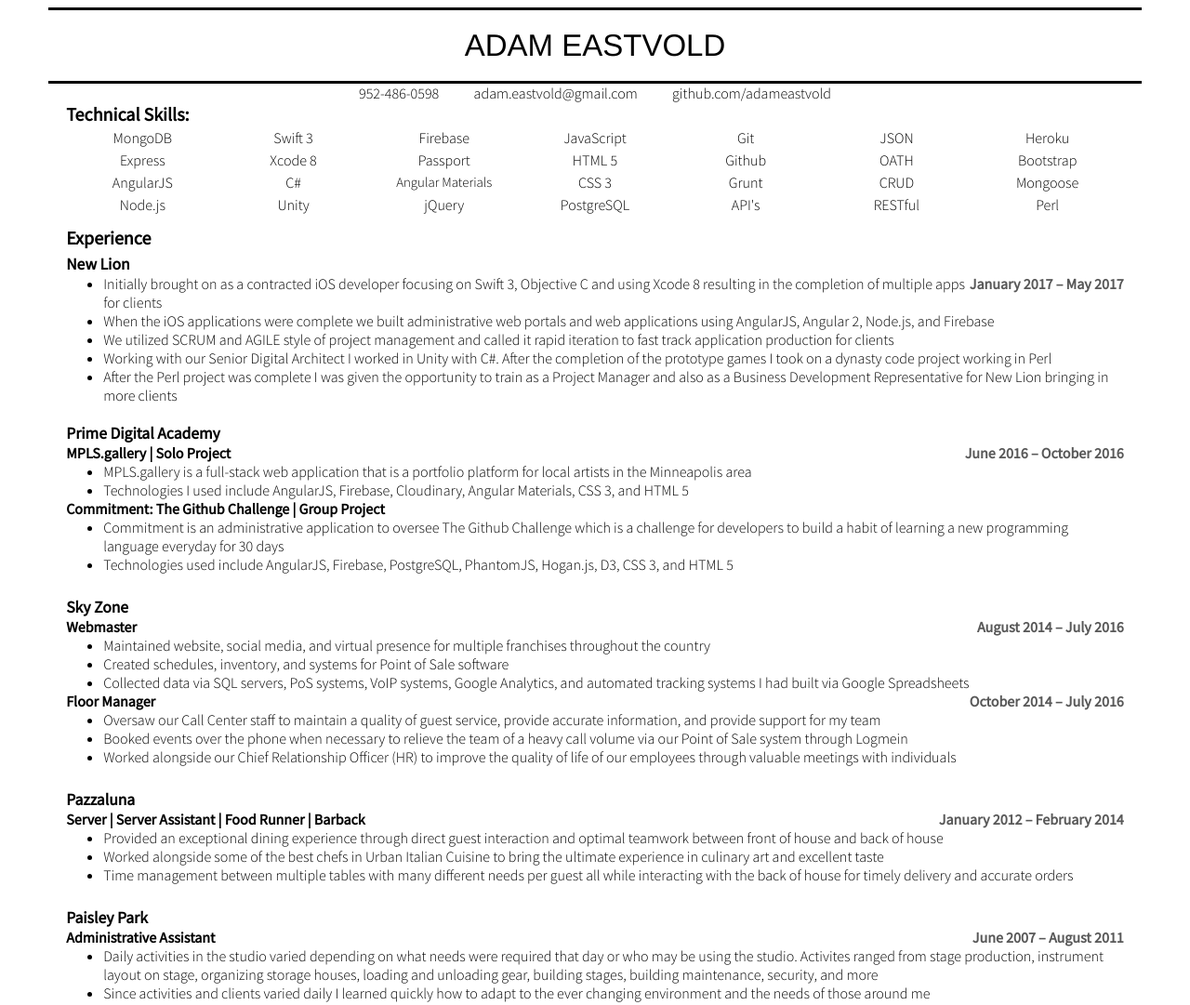
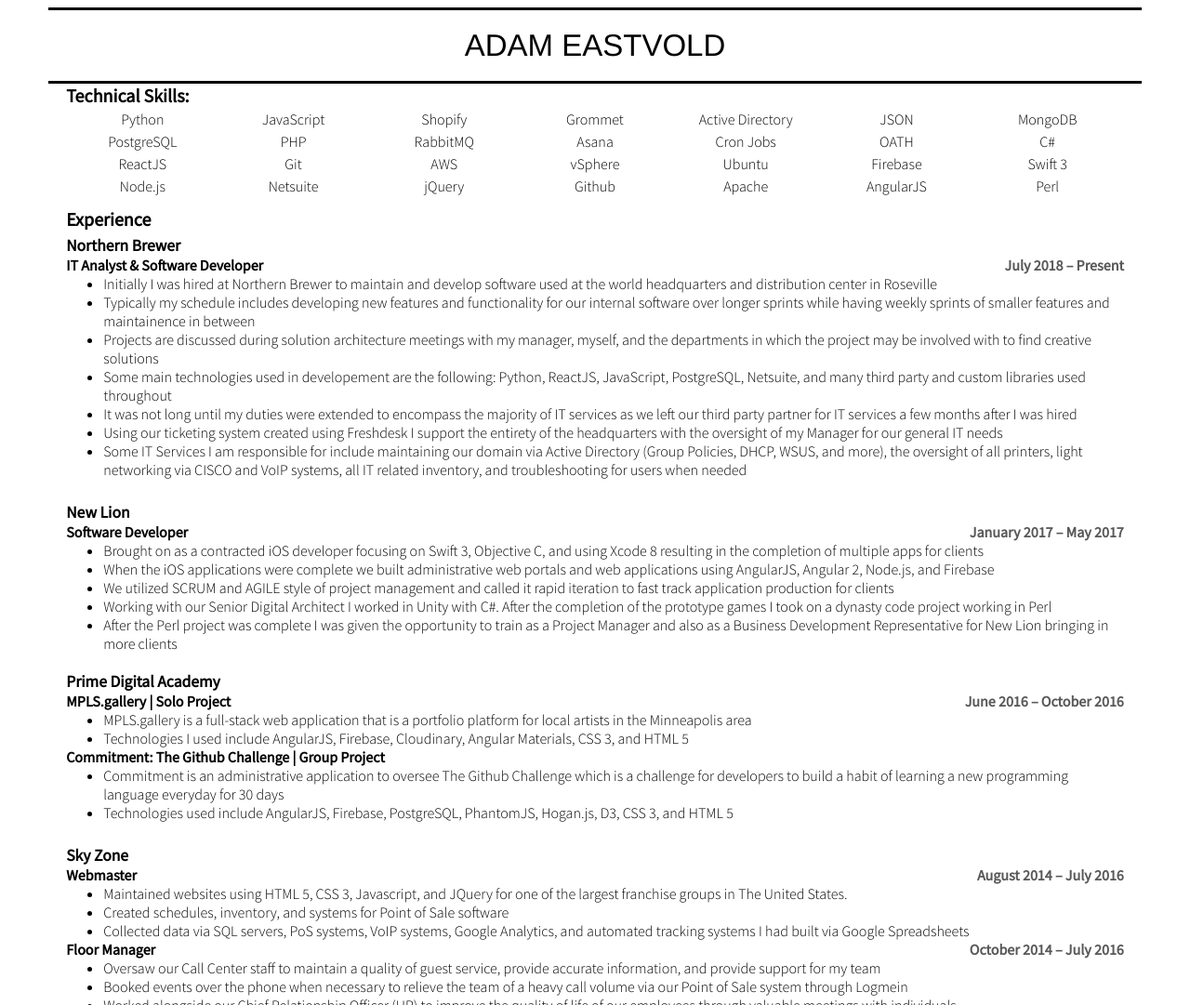
Before and after one commit to adameastvold/_resume, a plain HTML site: page index.html in a window 1280 px wide. Shown: the top 1081 px of the page at 93% size. Drawn offline with Linux system fonts and the light colour scheme.

Commit message:
Updated resume 2019

```diff
--- a/index.html
+++ b/index.html
@@ -11,59 +11,72 @@
         <main>
             <aside>
                 <ul class="contactInfo">
-                    <li><a href="tel:+19524860598">952-486-0598</a></li>
-                    <li><a href="mailto:adam.eastvold@gmail.com">adam.eastvold@gmail.com</a></li>
-                    <li><a target="_blank" href="https://github.com/adameastvold">github.com/adameastvold</a></li>
+                    <!-- <li><a href="tel:+19524860598">952-486-0598</a></li>
+                    <li><a href="mailto:adam.eastvold@gmail.com">adam.eastvold@gmail.com</a></li> -->
+                    <!-- <li><a target="_blank" href="https://github.com/adameastvold">github.com/adameastvold</a></li> -->
                 </ul>
             </aside>
             <section>
                 <h2>Technical Skills:</h2>
                 <table class="skills">
                     <tr>
+                        <td>Python</td>
+                        <td>JavaScript</td>
+                        <td>Shopify</td>
+                        <td>Grommet</td>
+                        <td>Active Directory</td>
+                        <td>JSON</td>
                         <td>MongoDB</td>
-                        <td>Swift 3</td>
-                        <td>Firebase</td>
-                        <td>JavaScript</td>
-                        <td>Git</td>
-                        <td>JSON</td>
-                        <td>Heroku</td>
                     </tr>
                     <tr>
-                        <td>Express</td>
-                        <td>Xcode 8</td>
-                        <td>Passport</td>
-                        <td>HTML 5</td>
-                        <td>Github</td>
+                        <td>PostgreSQL</td>
+                        <td>PHP</td>
+                        <td>RabbitMQ</td>
+                        <td>Asana</td>
+                        <td>Cron Jobs</td>
                         <td>OATH</td>
-                        <td>Bootstrap</td>
+                        <td>C#</td>
                     </tr>
                     <tr>
-                        <td>AngularJS</td>
-                        <td>C#</td>
-                        <td id="aM">Angular Materials</td>
-                        <td>CSS 3</td>
-                        <td>Grunt</td>
-                        <td>CRUD</td>
-                        <td>Mongoose</td>
+                        <td>ReactJS</td>
+                        <td>Git</td>
+                        <td>AWS</td>
+                        <td>vSphere</td>
+                        <td>Ubuntu</td>
+                        <td>Firebase</td>
+                        <td>Swift 3</td>
                     </tr>
                     <tr>
                         <td>Node.js</td>
-                        <td>Unity</td>
+                        <td>Netsuite</td>
                         <td>jQuery</td>
-                        <td>PostgreSQL</td>
-                        <td>API's</td>
-                        <td>RESTful</td>
+                        <td>Github</td>
+                        <td>Apache</td>
+                        <td>AngularJS</td>
                         <td>Perl</td>
                     </tr>
                 </table>
 
 
                 <h1 class="experience"> Experience </h1>
-
+                <p class="place">Northern Brewer</p>
+                <div class="title">IT Analyst & Software Developer</div>
+                <time datetime="2018-07-5/2019-09-5"> July 2018 &ndash; Present </time>
+                <ul>
+                    <li>Initially I was hired at Northern Brewer to maintain and develop software used at the world headquarters and distribution center in Roseville</li>
+                    <li>Typically my schedule includes developing new features and functionality for our internal software over longer sprints while having weekly sprints of smaller features and maintainence in between</li>
+                    <li>Projects are discussed during solution architecture meetings with my manager, myself, and the departments in which the project may be involved with to find creative solutions</li>
+                    <li>Some main technologies used in developement are the following: Python, ReactJS, JavaScript, PostgreSQL, Netsuite, and many third party and custom libraries used throughout
+                    <li>It was not long until my duties were extended to encompass the majority of IT services as we left our third party partner for IT services a few months after I was hired</li>
+                    <li>Using our ticketing system created using Freshdesk I support the entirety of the headquarters with the oversight of my Manager for our general IT needs</li>
+                    <li>Some IT Services I am responsible for include maintaining our domain via Active Directory (Group Policies, DHCP, WSUS, and more), the oversight of all printers, light networking via CISCO and VoIP systems, all IT related inventory, and troubleshooting for users when needed</li>
+                </ul>
+                <br>
                 <p class="place">New Lion</p>
                 <time datetime="2017-01-3/2017-05-10"> January 2017 &ndash; May 2017 </time>
+                <div class="title">Software Developer</div>
                 <ul>
-                    <li>Initially brought on as a contracted iOS developer focusing on Swift 3, Objective C and using Xcode 8 resulting in the completion of multiple apps for clients</li>
+                    <li>Brought on as a contracted iOS developer focusing on Swift 3, Objective C, and using Xcode 8 resulting in the completion of multiple apps for clients</li>
                     <li>When the iOS applications were complete we built administrative web portals and web applications using AngularJS, Angular 2, Node.js, and Firebase</li>
                     <li>We utilized SCRUM and AGILE style of project management and called it rapid iteration to fast track application production for clients</li>
                     <li>Working with our Senior Digital Architect I worked in Unity with C#. After the completion of the prototype games I took on a dynasty code project working in Perl</li>
@@ -89,7 +102,7 @@
                 <p class="title">Webmaster</p>
                 <time datetime="2015-02-1/2016-07-20"> August 2014 &ndash; July 2016 </time>
                 <ul>
-                    <li>Maintained website, social media, and virtual presence for multiple franchises throughout the country</li>
+                    <li>Maintained websites using HTML 5, CSS 3, Javascript, and JQuery for one of the largest franchise groups in The United States.</li>
                     <li>Created schedules, inventory, and systems for Point of Sale software</li>
                     <li>Collected data via SQL servers, PoS systems, VoIP systems, Google Analytics, and automated tracking systems I had built via Google Spreadsheets</li>
                 </ul>
@@ -100,7 +113,7 @@
                     <li>Booked events over the phone when necessary to relieve the team of a heavy call volume via our Point of Sale system through Logmein</li>
                     <li>Worked alongside our Chief Relationship Officer (HR) to improve the quality of life of our employees through valuable meetings with individuals</li>
                 </ul>
-                <br>
+                <!-- <br>
                 <p class="place">Pazzaluna</p>
                 <time datetime="2012-1-01/2014-2-16">January 2012 &ndash; February 2014</time>
                 <p class="title">Server | Server Assistant | Food Runner | Barback</p>
@@ -108,7 +121,7 @@
                     <li>Provided an exceptional dining experience through direct guest interaction and optimal teamwork between front of house and back of house</li>
                     <li>Worked alongside some of the best chefs in Urban Italian Cuisine to bring the ultimate experience in culinary art and excellent taste</li>
                     <li>Time management between multiple tables with many different needs per guest all while interacting with the back of house for timely delivery and accurate orders</li>
-                </ul>
+                </ul> -->
                 <br>
                 <p class="place">Paisley Park</p>
                 <time datetime="2007-06-01/2011-08-01">June 2007 &ndash; August 2011</time>
@@ -140,11 +153,11 @@
                 <p>(320) 237-7886</p>
                 <p>richard@newlionlabs.com</p>
 
-                <br>
+                <!-- <br>
                 <p class="place">Brian Weyer</p>
                 <p>Project Manager at New Lion</p>
                 <p>(320) 250-2046</p>
-                <p>brian@newlionlabs.com</p>
+                <p>brian@newlionlabs.com</p> -->
 
                 <br>
                 <p class="place">Scott Bromander</p>
```
